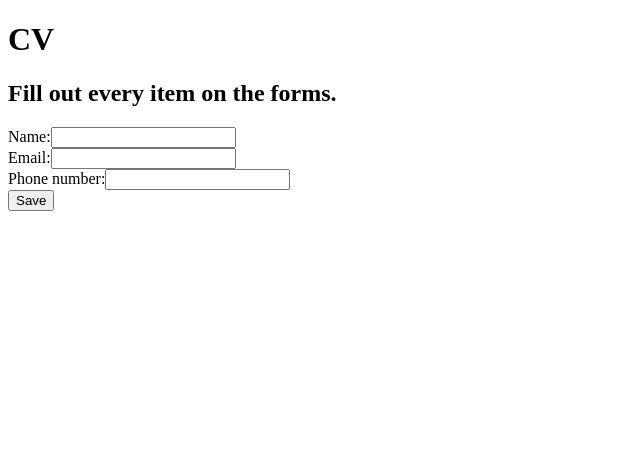
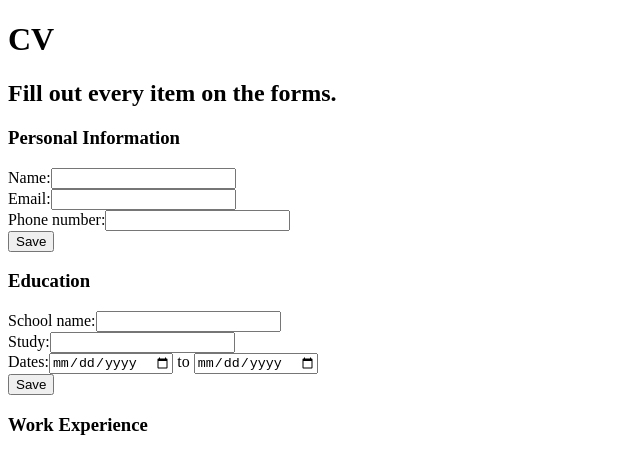
Before and after one commit to paposeco/cvproject, a React (Create React App) app: page / in a window 1280 px wide. Shown: the top 474 px of the page, without its empty margins (0-640 px from the left). Built offline with nearby package versions, Linux system fonts and the light colour scheme.

Commit message:
education now

```diff
--- a/src/App.js
+++ b/src/App.js
@@ -1,7 +1,7 @@
 //import "./styles/App.css";
 import React from "react";
 import Info from "./components/Info.js";
-//import Education from "./components/Education.js";
+import Education from "./components/Education.js";
 //import Experience from "./components/Experience.js";
 //import uniqid from "uniqid"; id: uniqid()
 import Display from "./components/Display.js";
@@ -9,17 +9,22 @@ import Display from "./components/Display.js";
 class App extends React.Component {
   constructor(props) {
     super(props);
-    this.getData = this.getData.bind(this);
+    this.getDataInfo = this.getDataInfo.bind(this);
+    this.getDataEducation = this.getDataEducation.bind(this);
     this.state = {
       info: [],
       renderInfo: true,
       editInfo: false,
       oldinfo: [],
+      education: [],
+      renderEducation: true,
+      editEducation: false,
+      oldeducation: [],
     };
     this.editThings = this.editThings.bind(this);
   }
 
-  getData = function (datareceived) {
+  getDataInfo = function (datareceived) {
     const currentarray = this.state.info;
     this.setState({
       info: currentarray.concat(datareceived),
@@ -27,61 +32,71 @@ class App extends React.Component {
     });
   };
 
-  editThings = function (event) {
+  getDataEducation = function (datareceived) {
+    const currentarray = this.state.education;
     this.setState({
-      renderInfo: false,
-      oldinfo: this.state.oldinfo.concat(this.state.info),
-      editInfo: true,
-      info: [],
+      education: currentarray.concat(datareceived),
+      renderEducation: false,
     });
-    //console.log(this.state.info);
   };
 
-  // componentDidMount() {
-  //   if (this.state.editInfo) {
-  //     this.setState({ info: [], });
-  //   }
-  // }
+  editThings = function (event) {
+    const buttonid = event.target.id;
+    if (buttonid === "info") {
+      this.setState({
+        renderInfo: true,
+        oldinfo: this.state.oldinfo.concat(this.state.info),
+        editInfo: true,
+        info: [],
+      });
+    } else if (buttonid === "education") {
+      this.setState({
+        renderEducation: true,
+        oldeducation: this.state.oldeducation.concat(this.state.education),
+        editEducation: true,
+        education: [],
+      });
+    } else {
+    }
+  };
 
   render() {
     return (
       <div>
         <h1>CV</h1>
         <h2>Fill out every item on the forms.</h2>
+        <h3>Personal Information</h3>
         {/* show form only if data hasnt been retrieved yet */}
         {this.state.renderInfo && !this.state.editInfo ? (
-          <Info sendInfo={this.getData} weGoAgain="no" />
+          <Info sendInfo={this.getDataInfo} weGoAgain="no" />
         ) : null}
-        {this.state.editInfo ? (
+        {this.state.renderInfo && this.state.editInfo ? (
           <Info
+            sendInfo={this.getDataInfo}
+            information={this.state.oldinfo}
             weGoAgain="yes"
-            sendInfo={this.getData}
-            information={this.state.oldinfo}
           />
         ) : null}
 
-        <Display collected={this.state.info} edit={this.editThings} />
-        {/* <Display/> */}
+        {this.state.info.length !== 0 ? (
+          <Display collected={this.state.info} edit={this.editThings} />
+        ) : null}
+        <h3>Education</h3>
+        {this.state.renderEducation && !this.state.editEducation ? (
+          <Education sendInfo={this.getDataEducation} weGoAgain="no" />
+        ) : null}
+        {this.state.renderEducation && this.state.editEducation ? (
+          <Education
+            sendInfo={this.getDataEducation}
+            education={this.state.oldeducation}
+            weGoAgain="yes"
+          />
+        ) : null}
+        {this.state.education.length !== 0 ? (
+          <Display collected={this.state.education} edit={this.editThings} />
+        ) : null}
+        <h3>Work Experience</h3>
 
-        {/* <form id="education"> */}
-        {/*   <label> */}
-        {/*     School name: */}
-        {/*     <input type="text" /> */}
-        {/*   </label> */}
-        {/*   <label> */}
-        {/*     Study: */}
-        {/*     <input type="text" /> */}
-        {/*   </label> */}
-        {/*   <label> */}
-        {/*     Dates: */}
-        {/*     <input type="date" /> to{" "} */}
-        {/*     <label> */}
-        {/*       <input type="date" /> */}
-        {/*     </label> */}
-        {/*   </label> */}
-        {/*   <input type="submit" value="Save" /> */}
-        {/* </form> */}
-        {/* <Education alleducation={educationcollected} /> */}
         {/* <form id="experience"> */}
         {/*   <label> */}
         {/*     Company name: */}
--- a/src/components/Display.js
+++ b/src/components/Display.js
@@ -2,6 +2,21 @@ import React from "react";
 //import uniqid from "uniqid";
 
 const Display = function (props) {
+  function findSection() {
+    const array = props.collected[0];
+    const firstalias = array.alias;
+    switch (firstalias) {
+      case "username":
+        return "info";
+      case "schoolname":
+        return "education";
+      default:
+        console.log("ERRORERROR");
+    }
+  }
+
+  // este display para as colecçoes de educacao e experiencia devia ser diferente; acho que preciso de criar uma div e depois dentro dela mostrar a subeducacao
+  console.log(props.collected);
   return (
     <div>
       {props.collected.map((element, index) => {
@@ -13,7 +28,9 @@ const Display = function (props) {
         );
       })}
       {props.collected.length !== 0 ? (
-        <button onClick={props.edit}>Edit Section</button>
+        <button onClick={props.edit} id={findSection()}>
+          Edit Section
+        </button>
       ) : null}
     </div>
   );
--- a/src/components/Education.js
+++ b/src/components/Education.js
@@ -0,0 +1,150 @@
+import React from "react";
+import uniqid from "uniqid";
+
+class Education extends React.Component {
+  constructor(props) {
+    super(props);
+    this.state = {
+      schoolname: { title: "School Name: ", selected: "", alias: "schoolname" },
+      studytitle: { title: "Study: ", selected: "", alias: "studytitle" },
+      startdate: { title: "Start Date: ", selected: "", alias: "startdate" },
+      enddate: { title: "End Date: ", selected: "", alias: "enddate" },
+      //id: { title: "Id: ", selected: uniqid(), alias: "id" },
+      id: uniqid(),
+      collectionofstudies: [],
+      edit: false,
+    };
+    this.handlerOfSubmit = this.handlerOfSubmit.bind(this);
+    this.handlerOfChange = this.handlerOfChange.bind(this);
+    this.editEducation = this.editEducation.bind(this);
+  }
+
+  handlerOfChange = function (event) {
+    const statename = event.target.name;
+    this.setState({
+      [statename]: {
+        title: this.state[statename].title,
+        selected: event.target.value,
+        alias: this.state[statename].alias,
+      },
+    });
+  };
+
+  handlerOfSubmit = function (event) {
+    event.preventDefault();
+    const study = [
+      this.state.schoolname,
+      this.state.studytitle,
+      this.state.startdate,
+      this.state.enddate,
+      this.state.id,
+    ];
+    this.setState(
+      {
+        collectionofstudies: this.state.collectionofstudies.concat(study),
+        edit: false,
+      },
+      () => {
+        // se calhar devia enviar so um study? nao sei se ele guarda ou nao
+        this.props.sendInfo(this.state.collectionofstudies);
+        this.setState({
+          schoolname: {
+            title: this.state.schoolname.title,
+            selected: "",
+            alias: this.state.schoolname.alias,
+          },
+          studytitle: {
+            title: this.state.studytitle.title,
+            selected: "",
+            alias: this.state.studytitle.alias,
+          },
+          startdate: {
+            title: this.state.startdate.title,
+            selected: "",
+            alias: this.state.startdate.alias,
+          },
+          enddate: {
+            title: this.state.enddate.title,
+            selected: "",
+            alias: this.state.enddate.alias,
+          },
+          iq: uniqid(),
+          // iq: {
+          //   title: this.state.id.title,
+          //   selected: uniqid(),
+          //   alias: this.state.id.alias,
+          // },
+        });
+      }
+    );
+  };
+
+  editEducation = function () {
+    const objarray = this.props.education;
+    if (objarray !== undefined) {
+      objarray.map((element) => {
+        return this.setState({
+          [element.alias]: {
+            title: this.state[element.alias].title,
+            selected: element.selected,
+            alias: element.alias,
+          },
+        });
+      });
+    }
+  };
+
+  componentDidMount() {
+    if (this.props.weGoAgain === "yes") {
+      this.editEducation();
+    }
+  }
+
+  render() {
+    return (
+      <div>
+        <form id="education" name="education" onSubmit={this.handlerOfSubmit}>
+          <label>
+            School name:
+            <input
+              type="text"
+              name="schoolname"
+              value={this.state.schoolname.selected}
+              onChange={this.handlerOfChange}
+            />
+          </label>
+          <label>
+            Study:
+            <input
+              type="text"
+              name="studytitle"
+              value={this.state.studytitle.selected}
+              onChange={this.handlerOfChange}
+            />
+          </label>
+          <label>
+            Dates:
+            <input
+              type="date"
+              name="startdate"
+              value={this.state.startdate.selected}
+              onChange={this.handlerOfChange}
+            />{" "}
+            to{" "}
+            <label>
+              <input
+                type="date"
+                name="enddate"
+                value={this.state.enddate.selected}
+                onChange={this.handlerOfChange}
+              />
+            </label>
+          </label>
+          <input type="submit" value="Save" />
+        </form>
+      </div>
+    );
+  }
+}
+
+export default Education;
```
Also changed, not shown: src/components/Info.js (+0 -40 lines).
